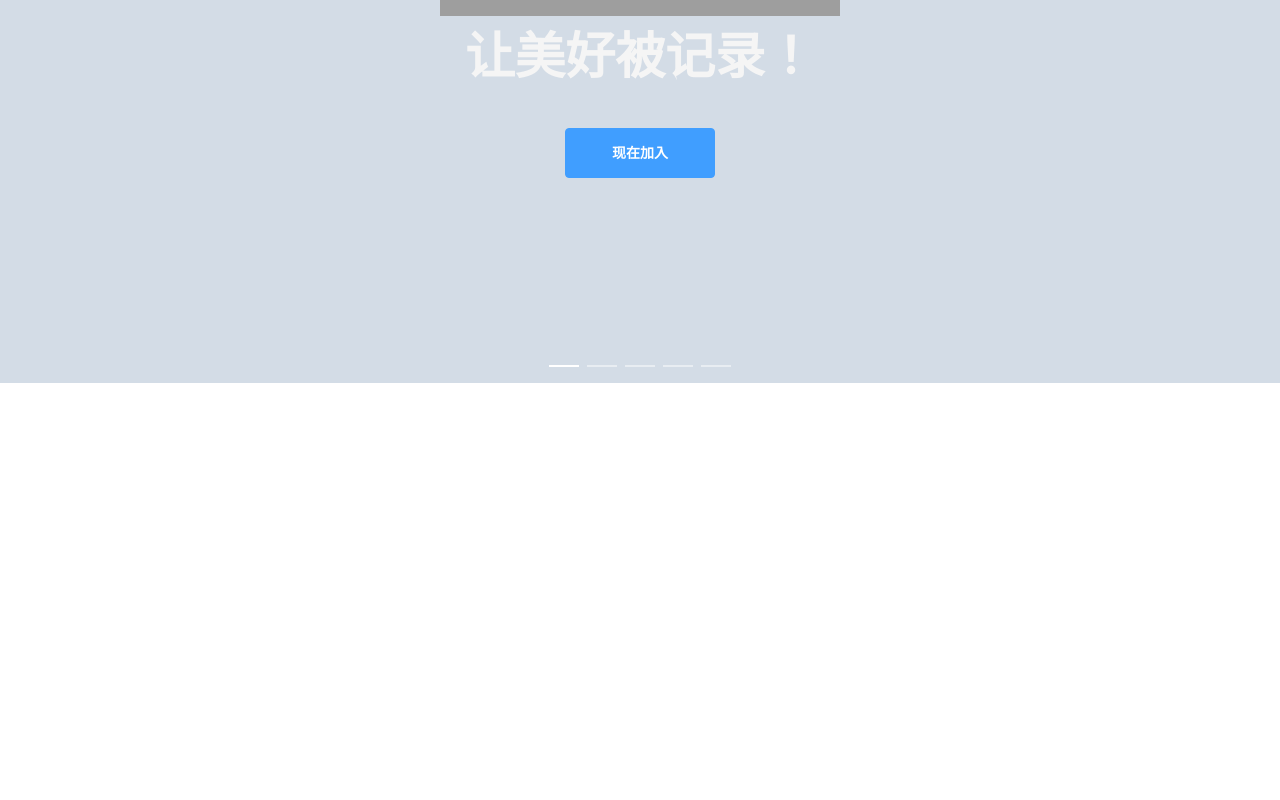
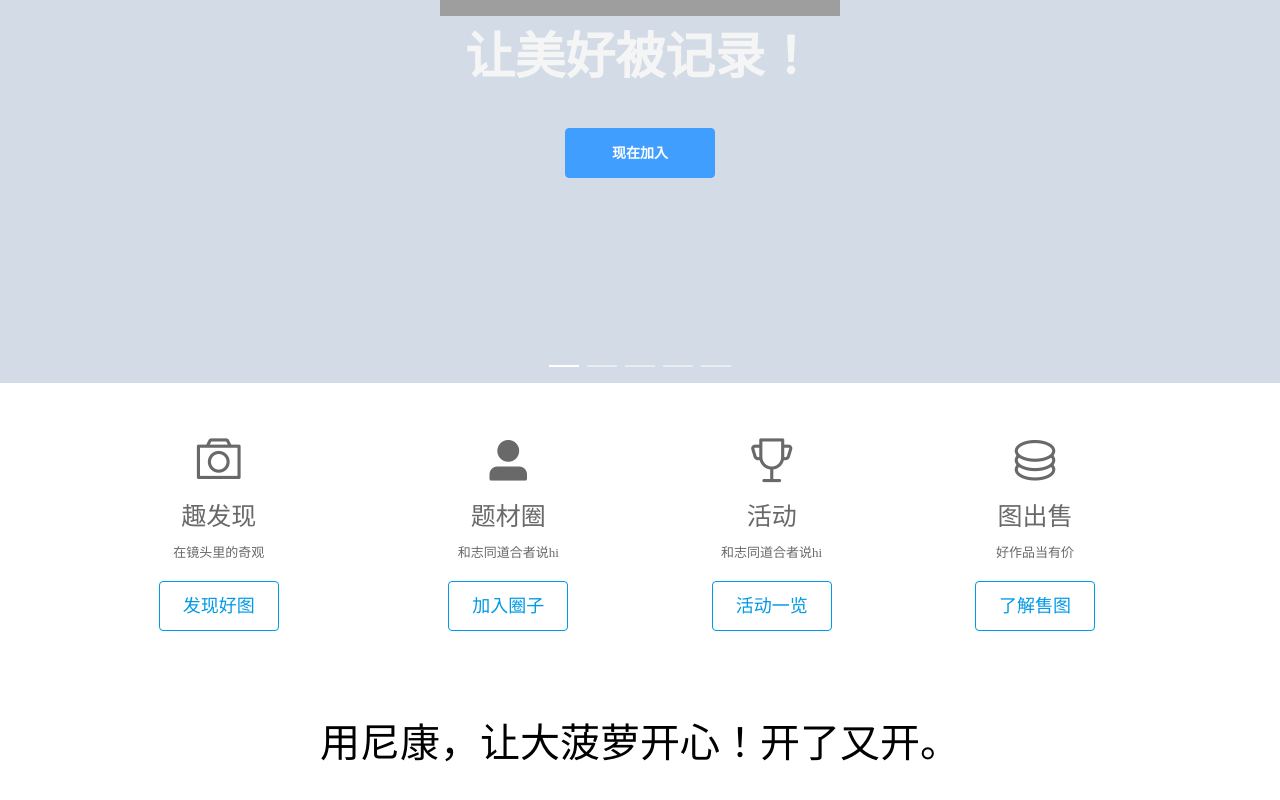
Before and after one commit to yu-chen-Yang/GrandGallery, a Vue app: page / in a window 1280 px wide. Shown: the part 224-1024 px from the top of the page. Before the commit the page ends 800 px from the top, so only its background shows below. Built offline with nearby package versions, Linux system fonts and the light colour scheme; grey boxes are pictures that could not be loaded.

Commit message:
426
morning

```diff
--- a/package.json
+++ b/package.json
@@ -1,5 +1,5 @@
 {
-  "name": "cvweb",
+  "name": "grandgallery",
   "version": "0.1.0",
   "private": true,
   "scripts": {
--- a/src/App.vue
+++ b/src/App.vue
@@ -1,15 +1,19 @@
 <template>
+  <div>
 	<div id="app">
-		<homeHeader />
+		<homeHeader/>
 	</div>
+  <middleIcon/>
+  </div>
 </template>
 
 <script>
 	import homeHeader from './components/homepage/header.vue'
+  import middleIcon from './components/homepage/middleIcon.vue'
 	export default {
 		name: 'App',
-		components: {
-			homeHeader
+		components: {middleIcon,
+      homeHeader
 		}
 	}
 </script>
--- a/src/components/homepage/header.vue
+++ b/src/components/homepage/header.vue
@@ -29,13 +29,12 @@
         <li class="li">活动</li>
         <li class="hidden">***</li>
         <li class="li">售图</li>
-        <li class="hidden">*************************************************************************************</li>
-        <li class="hidden">******************</li>
-        <li class="li">登陆</li>
+
         <li class="hidden">******</li>
         <li class="li"><el-button type="primary" size="small">注册</el-button></li>
       </ul>
     </div>
+    <p class="li2">登陆</p>
     <div class="carousel">
 		<el-carousel :interval="3000" height="500pt" arrow="never">
 			<el-carousel-item v-for="item in images" v-bind:key="item.id">
@@ -118,6 +117,18 @@
   line-height: 1.25;
   letter-spacing: normal;
 }
+.li2{
+  font-size: 18px;
+  font-weight: 200;
+  color: white;
+  right: 10%;
+  position: fixed;
+  cursor: pointer;
+  list-style: none;
+  display: inline;
+  line-height: 1.25;
+  letter-spacing: normal;
+}
 .hidden{
   font-size: 18px;
   font-weight: 400;
--- /dev/null
+++ b/src/components/homepage/middleIcon.vue
@@ -0,0 +1,71 @@
+<template>
+<div class="icons">
+  <el-row>
+    <el-col :span="1"><div style="opacity: 0">排版占位</div></el-col>
+    <el-col :span="6">
+      <div style="text-align: center;">
+      <div style="font-size: 50px;">
+      <i class="el-icon-camera" style="size: A5"/>
+      </div>
+        <p style="font-size: 25px; margin-top: 5px; margin-bottom: 5px">趣发现</p>
+        <p style="margin-top: 10px; font-weight: 5; font-size: 13px; margin-bottom: 20px">在镜头里的奇观</p>
+        <el-button  plain style="color: #0099E5; border-color: #0099E5; width: 120px; height: 50px; font-size: 18px;font-weight: 400">发现好图</el-button>
+      </div>
+    </el-col>
+    <el-col :span="5">
+      <div style="text-align: center;">
+        <div style="font-size: 50px;">
+          <i class="el-icon-user-solid" style="size: A5"/>
+        </div>
+        <p style="font-size: 25px; margin-top: 5px; margin-bottom: 5px">题材圈</p>
+        <p style="margin-top: 10px; font-weight: 5; font-size: 13px; margin-bottom: 20px">和志同道合者说hi</p>
+        <el-button  plain style="color: #0099E5; border-color: #0099E5; width: 120px; height: 50px; font-size: 18px;font-weight: 400">加入圈子</el-button>
+      </div>
+    </el-col>
+    <el-col :span="5">
+      <div style="text-align: center;">
+        <div style="font-size: 50px;">
+          <i class="el-icon-trophy" style="size: A5"/>
+        </div>
+        <p style="font-size: 25px; margin-top: 5px; margin-bottom: 5px">活动</p>
+        <p style="margin-top: 10px; font-weight: 5; font-size: 13px; margin-bottom: 20px">和志同道合者说hi</p>
+        <el-button  plain style="color: #0099E5; border-color: #0099E5; width: 120px; height: 50px; font-size: 18px;font-weight: 400">活动一览</el-button>
+      </div>
+    </el-col>
+    <el-col :span="5">
+      <div style="text-align: center;">
+        <div style="font-size: 50px;">
+          <i class="el-icon-coin" style="size: A5"/>
+        </div>
+        <p style="font-size: 25px; margin-top: 5px; margin-bottom: 5px">图出售</p>
+        <p style="margin-top: 10px; font-weight: 5; font-size: 13px; margin-bottom: 20px">好作品当有价</p>
+        <el-button  plain style="color: #0099E5; border-color: #0099E5; width: 120px; height: 50px; font-size: 18px;font-weight: 400">了解售图</el-button>
+      </div>
+    </el-col>
+  </el-row>
+  <div class="sentence">
+  <p>用尼康，让大菠萝开心！开了又开。</p>
+  </div>
+</div>
+</template>
+
+<script>
+export default {
+  name: "middle-icon"
+}
+</script>
+
+<style scoped>
+.sentence{
+  margin-top: 80px;
+  text-align: center;
+  font-size: 40px;
+  color: black;
+  font-family: "Microsoft Sans Serif";
+}
+.icons{
+  position: relative;
+  margin-top: 50px;
+  color: 	#696969;
+}
+</style>
```
Also changed, not shown: src/components/homepage/middle-icon.vue (deleted, +0 -13 lines), 1 other file (tests, documents, lock files or other folders).
